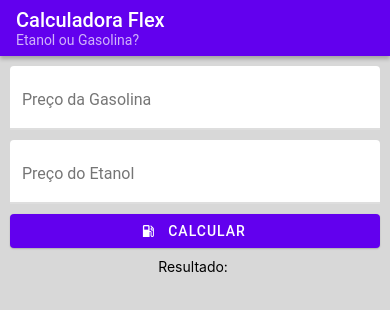
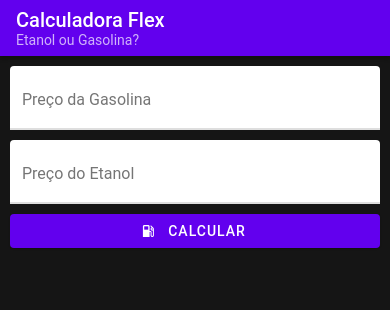
Before and after one commit to geraldohomero/CalcFlex, a React Native app: screen / in a window 390 px wide. Shown: the top 310 px of the page. Built offline with nearby package versions, Linux system fonts and the light colour scheme.

Commit message:
update - add funcionalidade handleCalc

```diff
--- a/App.js
+++ b/App.js
@@ -1,5 +1,5 @@
 import React, {useState} from 'react';
-import { StyleSheet, Text, View } from 'react-native';
+import { StyleSheet, Text, View, Alert } from 'react-native';
 import { TextInput, Button } from 'react-native-paper';
 
 import Container from './src/components/Container';
@@ -12,6 +12,20 @@ const App = () => {
   const [gas, setGas] = useState('');
   const [eta, setEta] = useState('');
   const [res, setRes] = useState('');
+
+  const handleCalc = () => {
+
+    if(!gas || gas <= 0 || !eta || eta <= 0){
+      Alert.alert('Erro!', 'Digite os valores corretamente');
+    }else{
+      let percentual = Math.round((eta / gas) * 100);
+      if(percentual < 70){
+        setRes(`${percentual}% Recomenta-se o uso do ETANOL!`);
+      }else{
+        setRes(`${percentual}% Recomenta-se o uso da GASOLINA!`);
+      }
+  }
+}
 
   return (
     <Container>
@@ -27,10 +41,10 @@ const App = () => {
             value={eta}
             onChangeText={text => setEta(text)}
           />
-          <Button icon="gas-station" mode="contained" onPress={() => console.log('Pressed')}>
+          <Button icon="gas-station" mode="contained" onPress={handleCalc}>
             Calcular
           </Button>
-          <Text style={styles.text}>Resultado: {res}</Text>
+          <Text style={styles.text}> {res}</Text>
         </Body>
   </Container>
 
@@ -41,6 +55,7 @@ const styles = StyleSheet.create({
   text: {
     textAlign: 'center',
     marginTop: 10,
+    color: '#fff',
   }
 });
 
--- a/src/components/Body.js
+++ b/src/components/Body.js
@@ -8,7 +8,7 @@ const Body = ({children}) => {
 const styles = StyleSheet.create({
     container: {
         flex: 1,
-        backgroundColor: '#d8d8d8',
+        backgroundColor: '#151515',
         margin : 10,
       },
 });
--- a/src/components/Container.js
+++ b/src/components/Container.js
@@ -8,7 +8,7 @@ const Container = ({children}) => {
 const styles = StyleSheet.create({
     container: {
         flex: 1,
-        backgroundColor: '#d8d8d8',
+        backgroundColor: '#151515',
       },
 });
 
```
